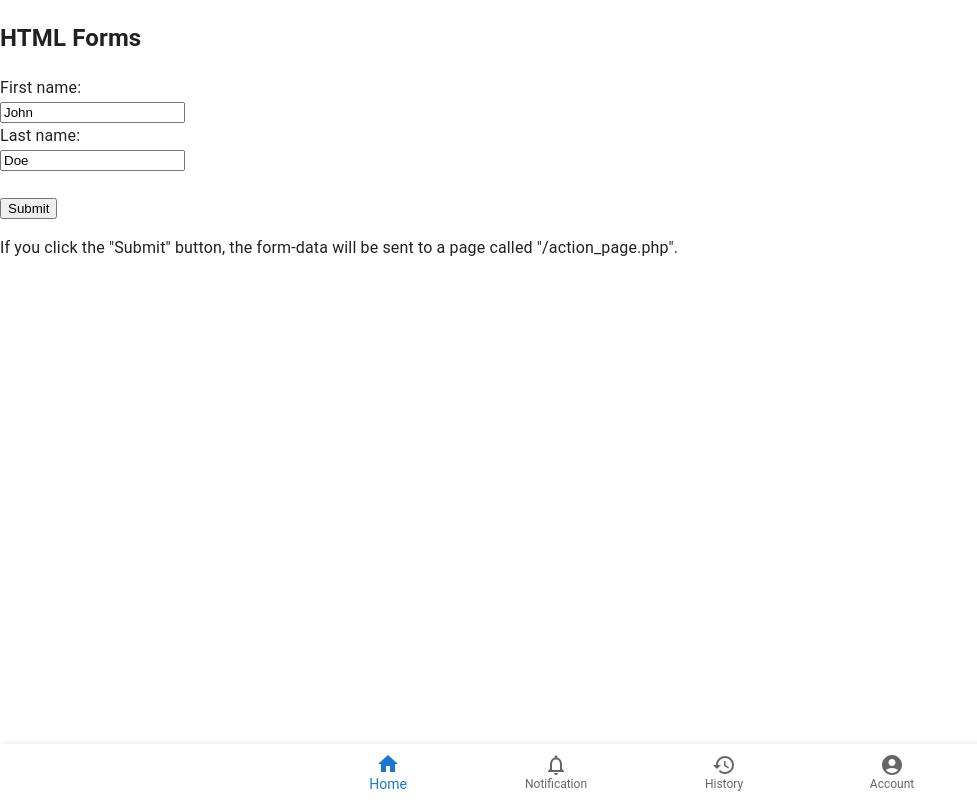
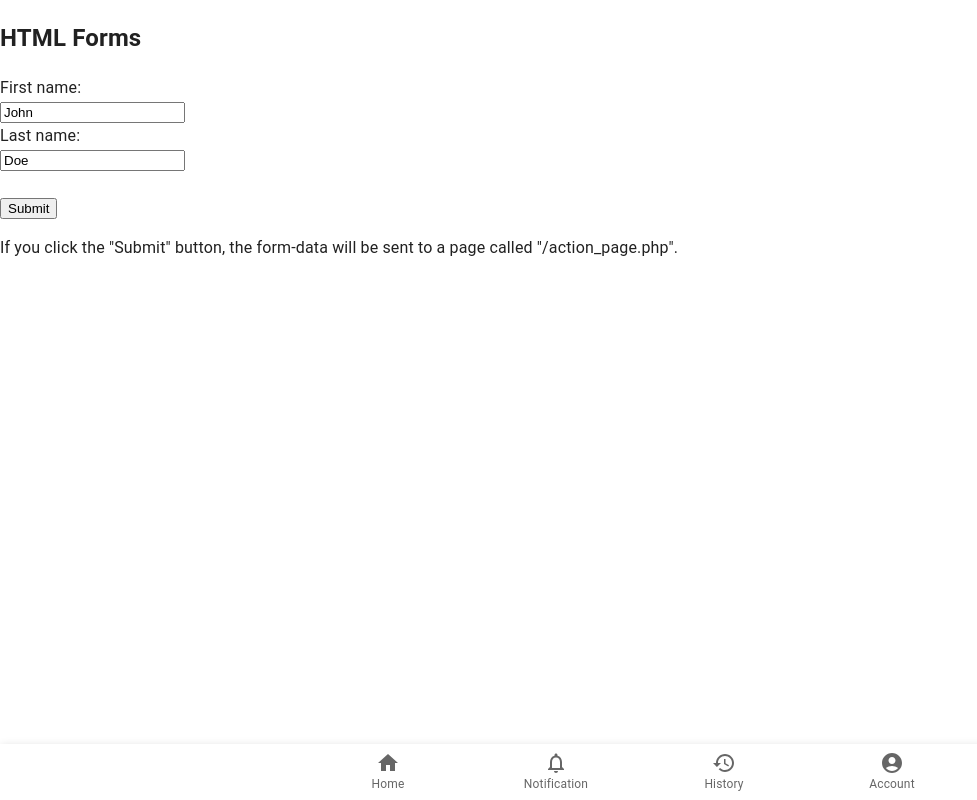
Before and after one commit to IKNNS/Software-Engineering, a Next.js app: page /register1 in a window 1280 px wide. Shown: the whole page, without its empty margins (0-977 px from the left). Built offline with nearby package versions, Linux system fonts and the light colour scheme.

Commit message:
Navbar with linked pages

```diff
--- a/components/navbar.tsx
+++ b/components/navbar.tsx
@@ -8,10 +8,17 @@ import HomeIcon from '@mui/icons-material/Home';
 import HistoryIcon from '@mui/icons-material/History';
 import NotificationsNoneIcon from '@mui/icons-material/NotificationsNone';
 import AccountCircleIcon from '@mui/icons-material/AccountCircle';
+import { useRouter } from 'next/router'
 
 export default function FixedBottomNavigation() {
-  const [value, setValue] = React.useState(0);
   const ref = React.useRef<HTMLDivElement>(null);
+  const router = useRouter()
+  console.log('current path', router.pathname)
+  const [value, setValue] = React.useState(router.pathname);
+
+  const handleChange = (event: React.SyntheticEvent, newValue: string) => {
+    setValue(newValue);
+  };
   return (
     <Box sx={{ pb: 7 }} ref={ref}>
       <CssBaseline />
@@ -19,14 +26,31 @@ export default function FixedBottomNavigation() {
         <BottomNavigation
           showLabels
           value={value}
-          onChange={(event, newValue) => {
-            setValue(newValue);
-          }}
+          onChange={handleChange}
         >
-          <BottomNavigationAction label="Home" icon={<HomeIcon />} />
-          <BottomNavigationAction label="Notification" icon={<NotificationsNoneIcon />} />
-          <BottomNavigationAction label="History" icon={<HistoryIcon />} />
-          <BottomNavigationAction label="Account" icon={<AccountCircleIcon />} />
+          <BottomNavigationAction
+          label="Home"
+          value="/home"
+          icon={<HomeIcon />}
+          href = "/home"
+          />
+          <BottomNavigationAction
+          label="Notification"
+          value="/"
+          icon={<NotificationsNoneIcon />}
+          href = "/"
+          />
+          <BottomNavigationAction
+          label="History"
+          value="/history"
+          icon={<HistoryIcon />}
+          href = "/history"
+          />
+          <BottomNavigationAction
+          label="Account"
+          value="/account"
+          icon={<AccountCircleIcon />}
+          href = "/account"/>
         </BottomNavigation>
       </Paper>
     </Box>
--- a/package.json
+++ b/package.json
@@ -13,6 +13,7 @@
     "@emotion/styled": "^11.10.4",
     "@mui/icons-material": "^5.10.9",
     "@mui/material": "^5.10.11",
+    "linear-gradient": "^1.0.6",
     "next": "^12.3.1",
     "react": "18.2.0",
     "react-dom": "18.2.0"
--- a/pages/_app.tsx
+++ b/pages/_app.tsx
@@ -5,7 +5,6 @@ import LabelBottomNavigation from '../components/navbar'
 import Head from 'next/head'
 
 function MyApp({ Component, pageProps }: AppProps) {
-  console.log("Navbar Test")
   return <>
   <Component {...pageProps} />
   <div>
--- a/styles/globals.css
+++ b/styles/globals.css
@@ -1,3 +1,4 @@
+import linearGradient
 html,
 body {
   padding: 0;
@@ -22,5 +23,6 @@ a {
   body {
     color: white;
     background: black;
+    /* background: linear-gradient(180deg, green, yellow); */
   }
 }
```
Also changed, not shown: 1 other file (tests, documents, lock files or other folders).
